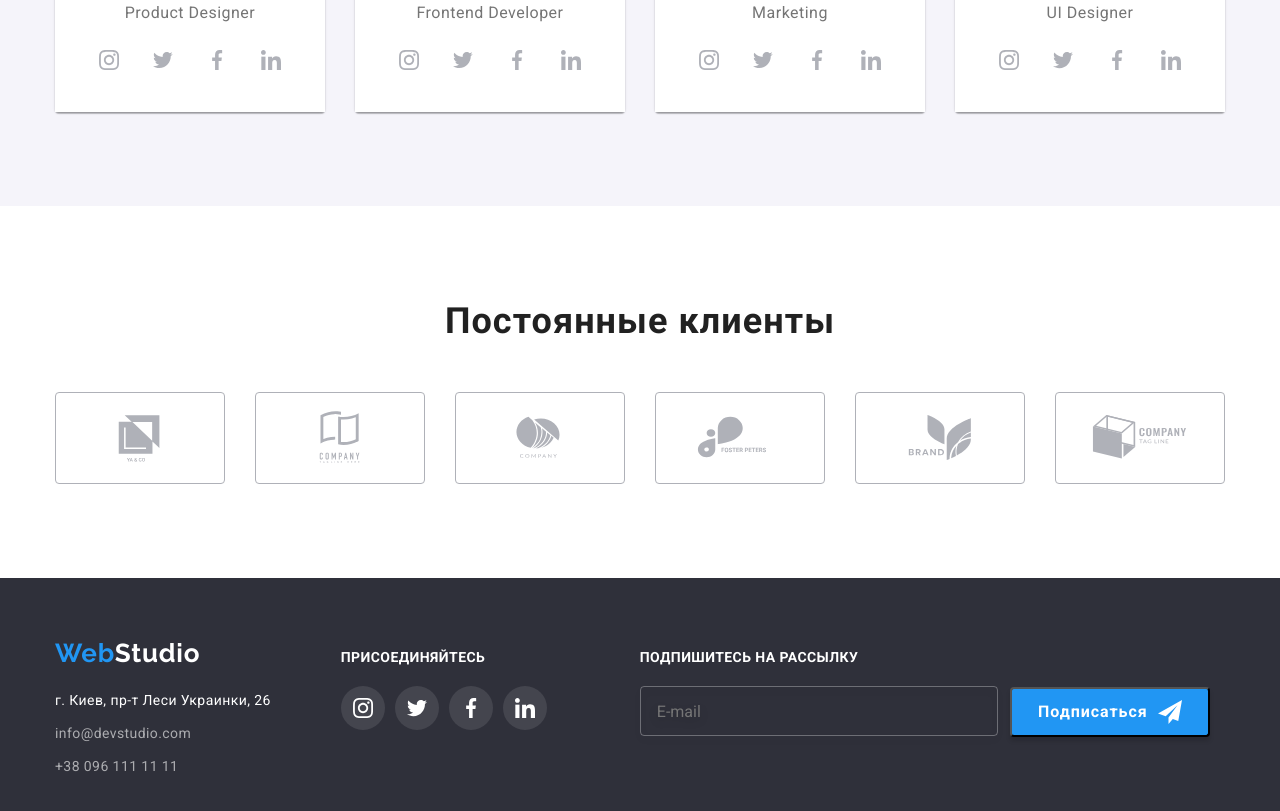
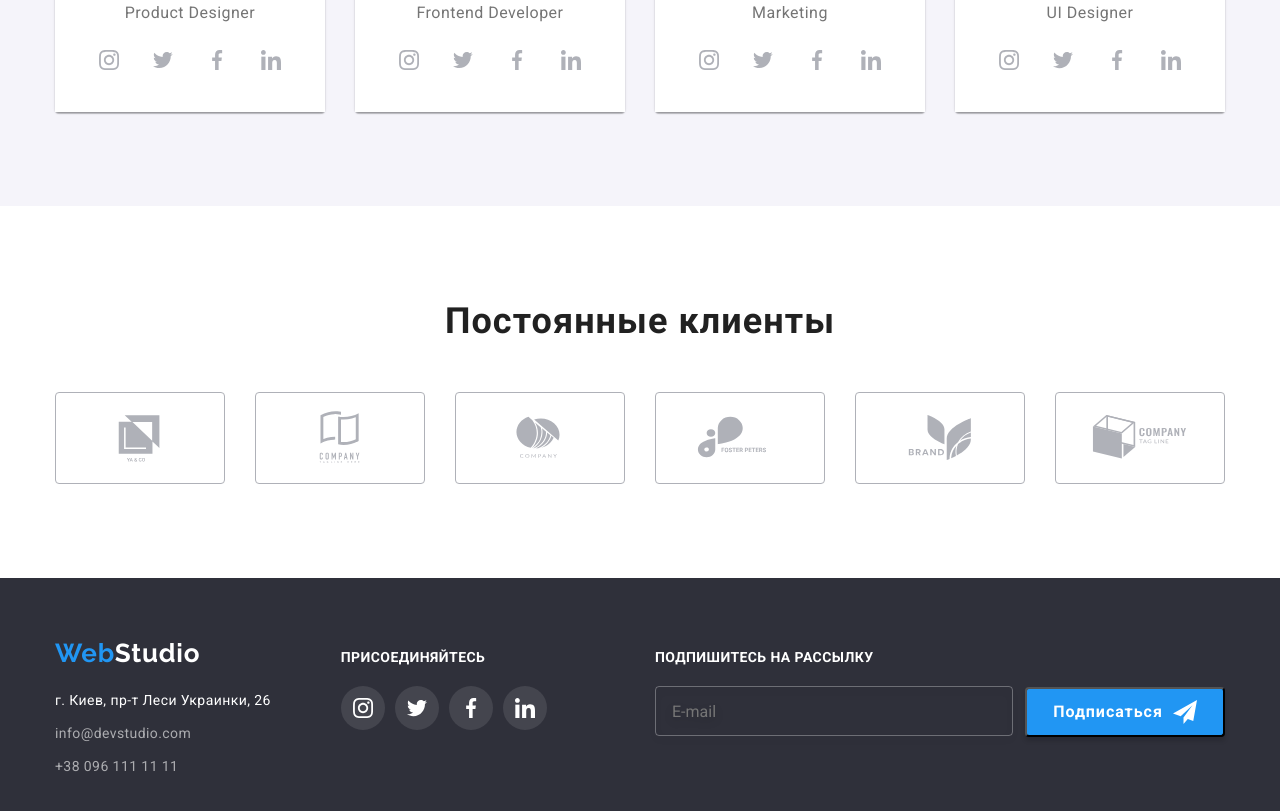
Before and after one commit to Icenn85/goit-markup-hw-07, a plain HTML site: page index.html in a window 1280 px wide. Shown: the part 2099-2910 px from the top of the page. Drawn offline with nearby package versions, Linux system fonts and the light colour scheme.

Commit message:
Исправляет марджин в футере еще раз
.subscribe-form {
  margin-left: 93px;
на
  margin-left: auto;

```diff
--- a/sass/layout/_footer-subscribe-form.scss
+++ b/sass/layout/_footer-subscribe-form.scss
@@ -1,5 +1,5 @@
 .subscribe-form {
-  margin-left: 93px;
+  margin-left: auto;
 }
 
 .subscribe-form__title {
```
Also changed, not shown: css/main.css, css/main.min.css.
